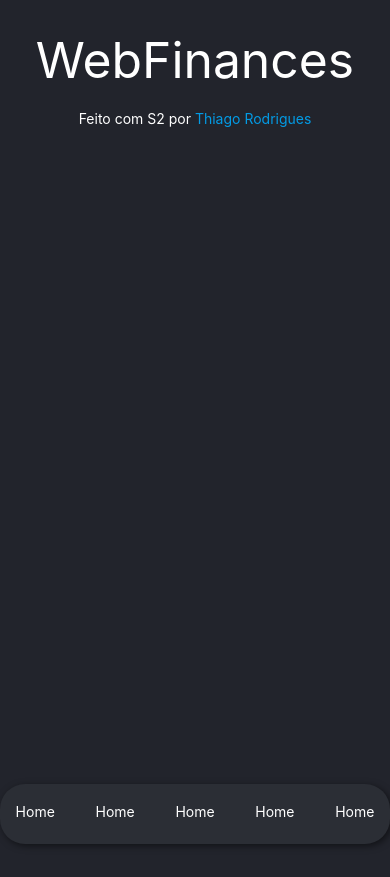
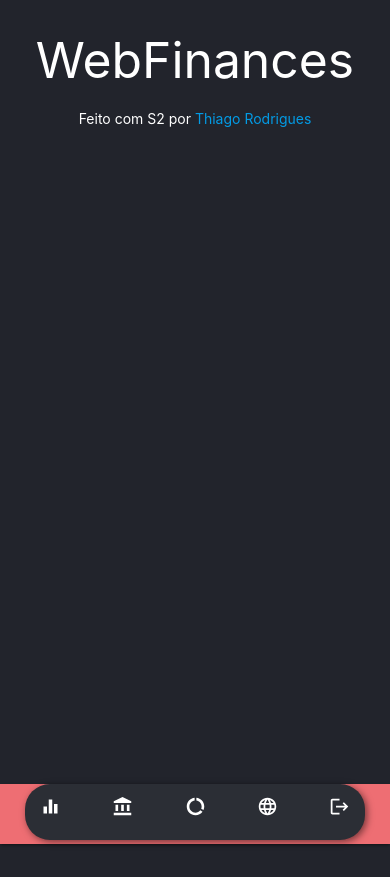
Before and after one commit to thiagorcode/inside-finances-be, a React (Create React App) app in the folder client/: page / in a window 390 px wide. Built offline with nearby package versions, Linux system fonts and the light colour scheme; no server answers.

Commit message:
Alteração no Mobile Header Atualizado a versão do React para v17.0.0

```diff
--- a/client/public/index.html
+++ b/client/public/index.html
@@ -6,6 +6,7 @@
   <meta name="viewport" content="width=device-width, initial-scale=1" />
   <meta name="theme-color" content="#000000" />
   <meta name="description" content="Web site created using create-react-app" />
+  <link rel="stylesheet" href="https://fonts.googleapis.com/css?family=Roboto:300,400,500,700&display=swap" />
   <!-- Importante para o materialize CSS -->
   <link href="https://fonts.googleapis.com/icon?family=Material+Icons" rel="stylesheet" />
 
--- a/client/src/App.tsx
+++ b/client/src/App.tsx
@@ -1,6 +1,11 @@
 import React from 'react';
-import Dashboard from './pages/Dashboard';
+import { BrowserRouter } from 'react-router-dom';
+import Routes from './routes';
 
 export default function App() {
-  return <Dashboard />;
+  return (
+    <BrowserRouter>
+      <Routes />
+    </BrowserRouter>
+  );
 }
--- a/client/src/components/MobileMenu/index.tsx
+++ b/client/src/components/MobileMenu/index.tsx
@@ -1,5 +1,6 @@
 import React from 'react';
 import { Link } from 'react-router-dom';
+import { AccountBalance, Equalizer, Logout, Language, DataUsage } from '@mui/icons-material'
 import { Nav } from './styles'
 
 const MobileMenu: React.FC = () => {
@@ -7,20 +8,35 @@ const MobileMenu: React.FC = () => {
     <Nav>
       <ul>
         <li>
-          Home
+          <Link to="/">
+
+
+            <Equalizer />
+          </Link>
         </li>
         <li>
-          Home
+          <Link to="/">
+            <AccountBalance />
+
+          </Link>
         </li>
         <li>
-          Home
+          <Link to="/">
+            <DataUsage />
+
+          </Link>
         </li>
         <li>
-          Home
+          <Link to="/">
+            <Language />
+
+          </Link>
         </li>
         <li>
+          <Link to="/">
+            <Logout />
 
-          Home
+          </Link>
         </li>
       </ul>
     </Nav>
--- a/client/src/components/MobileMenu/styles.ts
+++ b/client/src/components/MobileMenu/styles.ts
@@ -4,14 +4,22 @@ export const Nav = styled.nav`
   position: fixed;
   bottom: 0;
   left: 0;
-  border-radius: 25px;
   height: 60px;
-  background-color: #2B2E35;
-  box-shadow: 2px 2px 7px 0px rgba(0,0,0,0.5);
+
+  width: 100%;
 
   ul {
     display: flex;
     justify-content: space-between;
+    align-items: center;
     margin: 0 4%;
+    width: 92%;
+  border-radius: 25px;
+  margin: 0 auto;
+  max-width: 340px;
+
+    background-color: #2B2E35;
+  box-shadow: 2px 2px 7px 0px rgba(0,0,0,0.5);
   }
+
 `
--- /dev/null
+++ b/client/src/routes/index.tsx
@@ -0,0 +1,12 @@
+import React from 'react';
+import { Switch, Route } from 'react-router-dom';
+
+import Dashboard from '../pages/Dashboard';
+
+export default function Routes() {
+  return (
+    <Switch>
+      <Route exact path="/" component={Dashboard} />
+    </Switch>
+  );
+}
```
Also changed, not shown: client/package.json (+12 -9 lines), 1 other file (tests, documents, lock files or other folders).
